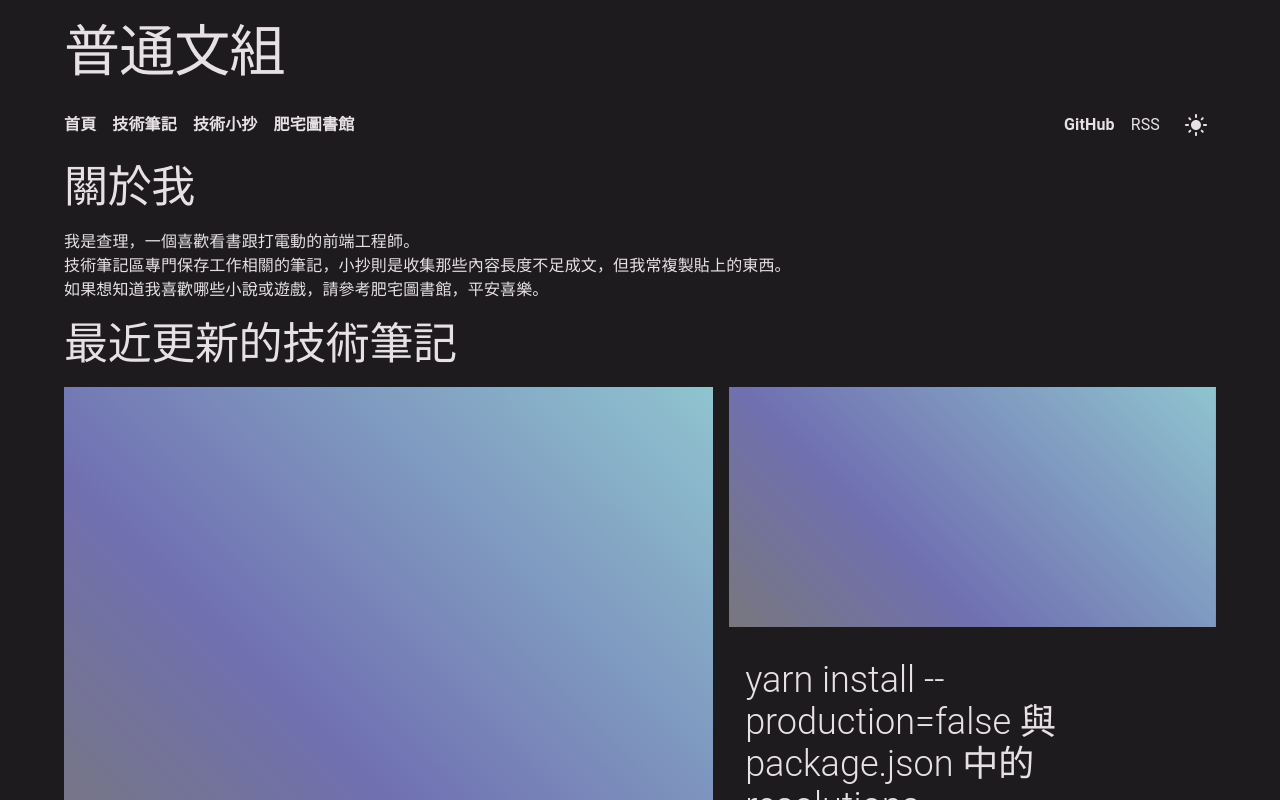
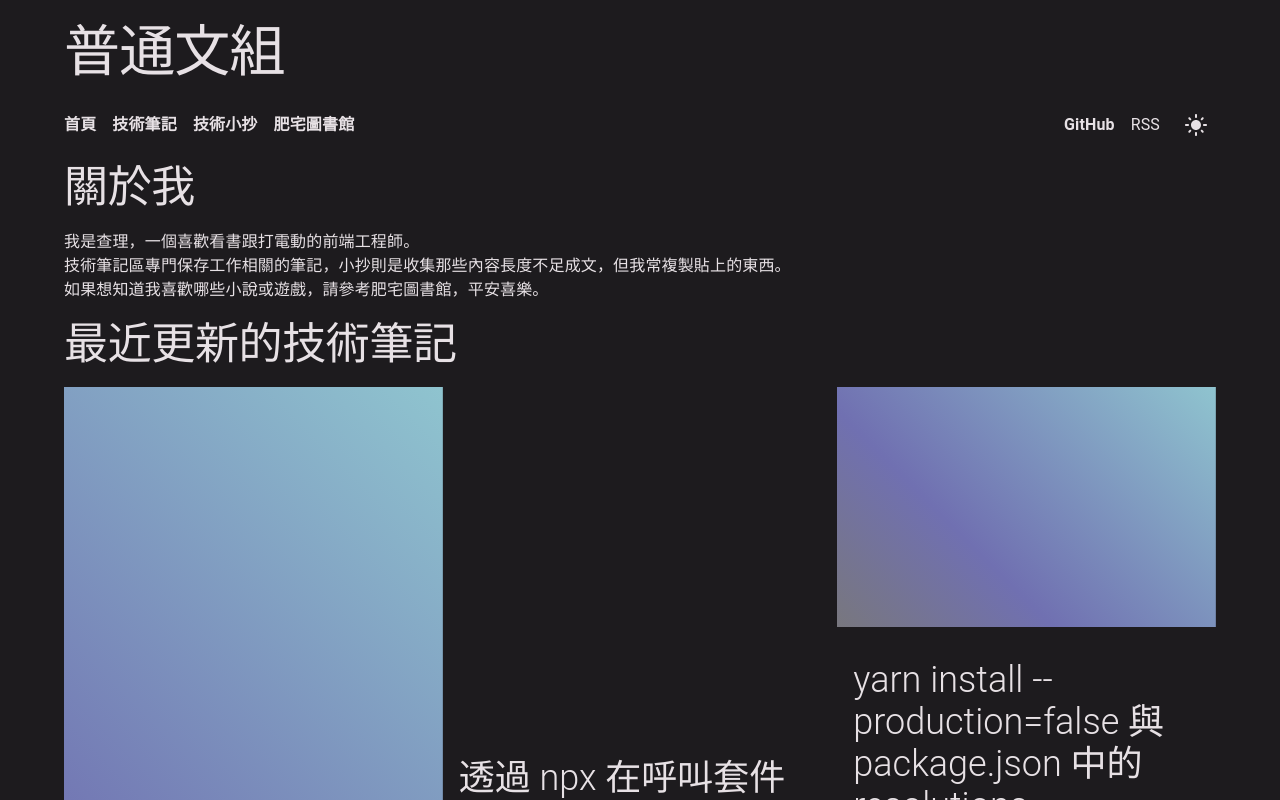
Before and after one commit to tzynwang/next-blog-v2, a Next.js app: page / in a window 1280 px wide. Shown: the top 800 px of the page. Built offline with nearby package versions, Linux system fonts and the light colour scheme.

Commit message:
[feat] pages/index @container query

```diff
--- a/pages/index.module.css
+++ b/pages/index.module.css
@@ -1,5 +1,9 @@
 .description {
   white-space: pre-line;
+}
+
+.main_section_container {
+  container-type: inline-size;
 }
 
 .main_section_main {
@@ -8,12 +12,14 @@
   gap: 16px;
 }
 
-.main_section_main_up_sm {
-  display: grid;
-  grid-template-columns: 4fr 3fr;
-  grid-template-rows: repeat(2, clamp(var(--post-min-height), 20vh, auto));
-  grid-template-areas: 'latest second' 'latest third';
-  gap: 16px;
+@container (min-width: 960px) {
+  .main_section_main {
+    display: grid;
+    grid-template-columns: 2fr 1fr;
+    grid-template-rows: repeat(2, clamp(var(--post-min-height), 20vh, auto));
+    grid-template-areas: 'latest second' 'latest third';
+    gap: 16px;
+  }
 }
 
 .main_section_main_latest {
--- a/pages/index.tsx
+++ b/pages/index.tsx
@@ -36,14 +36,8 @@ function Home(props: HomePageProps): React.ReactElement {
 
   /* Views */
   const LatestPostsBlock = (
-    <Container>
-      <div
-        className={cn(
-          breakpointsUpSm
-            ? scopedStyles.main_section_main_up_sm
-            : scopedStyles.main_section_main
-        )}
-      >
+    <Container className={scopedStyles.main_section_container}>
+      <div className={scopedStyles.main_section_main}>
         <div className={cn(scopedStyles.main_section_main_latest)}>
           <PostCard
             coverImage={MOCK_COVER_IMAGE}
```
